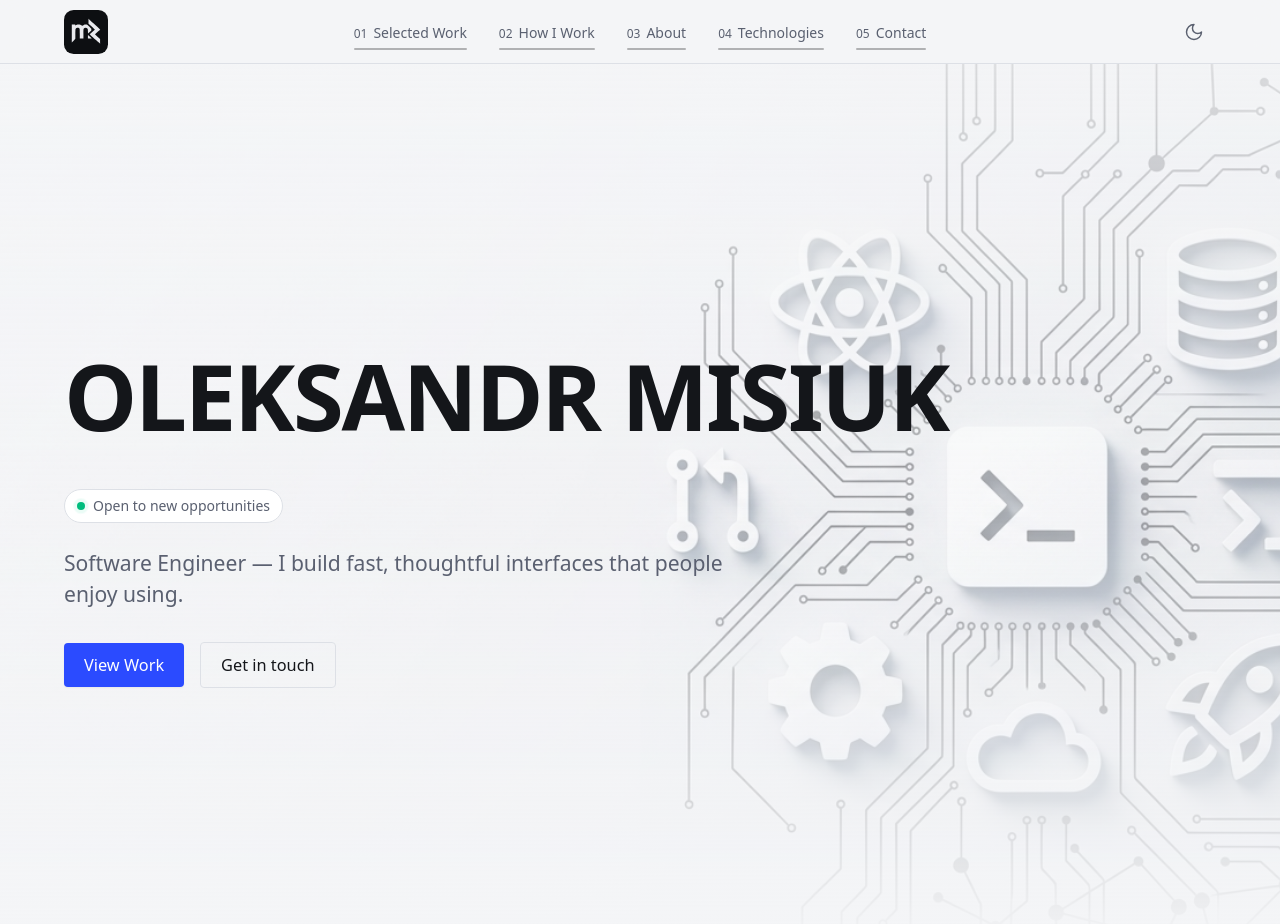
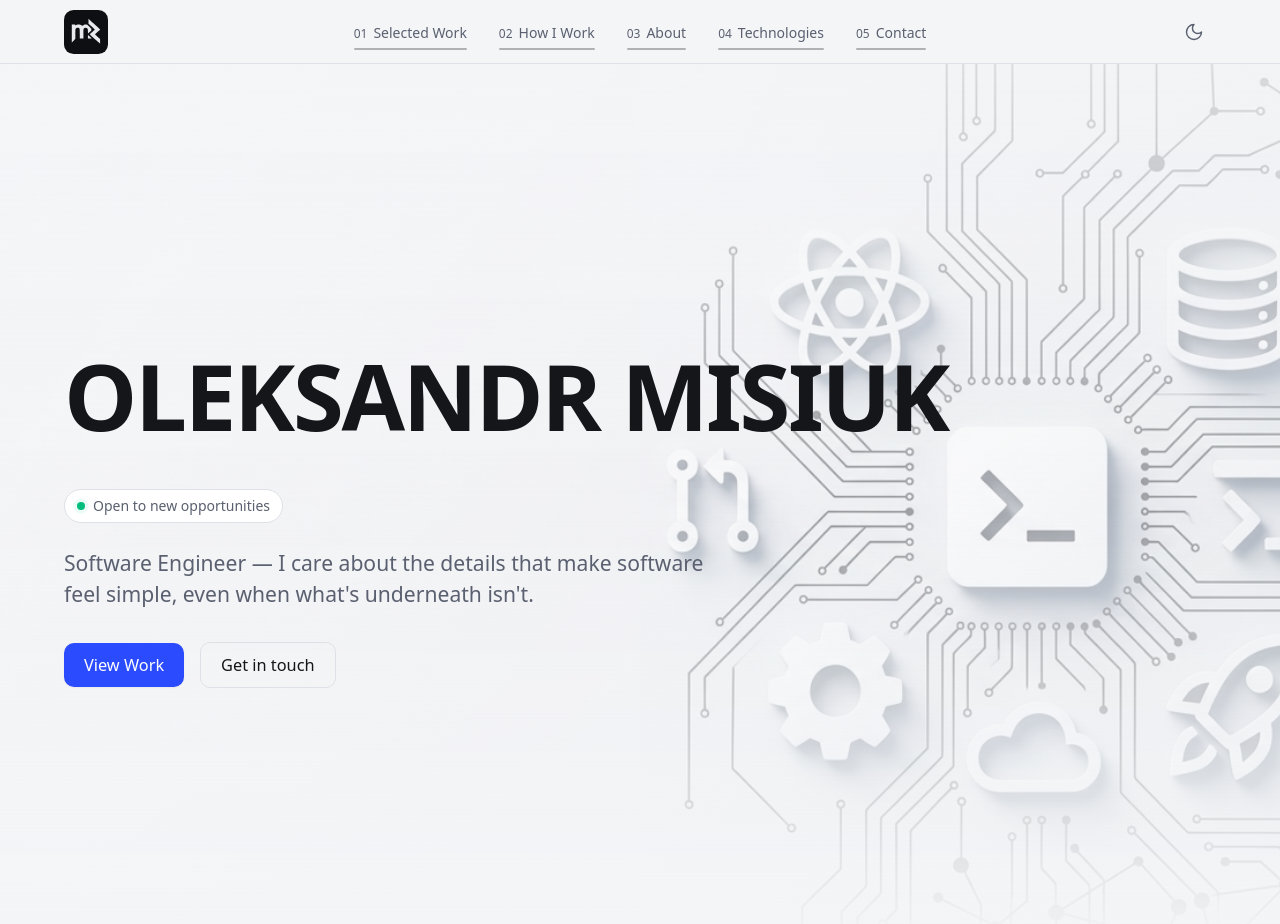
Before and after one commit to AlexandrMisiuk/my-web-site, a React (Vite) app: page / in a window 1280 px wide. Shown: the top 924 px of the page. Built offline with nearby package versions, Linux system fonts and the light colour scheme.

Commit message:
Update site statement and adjust border radius for small elements in global styles.

```diff
--- a/src/data/site.ts
+++ b/src/data/site.ts
@@ -3,7 +3,7 @@ import type { SiteProfile } from './types';
 export const siteProfile: SiteProfile = {
     name: 'Oleksandr Misiuk',
     role: 'Software Engineer',
-    statement: 'I build fast, thoughtful interfaces that people enjoy using.',
+    statement: "I care about the details that make software feel simple, even when what's underneath isn't.",
     status: 'Open to new opportunities',
     links: {
         linkedin: 'https://linkedin.com/in/alexandr-misiuk',
--- a/src/styles/index.css
+++ b/src/styles/index.css
@@ -30,7 +30,7 @@
     --spacing-section: clamp(5rem, 3rem + 8vw, 10rem);
     --header-height: 4rem;
     --mobile-nav-height: calc(100dvh - var(--header-height));
-    --radius-sm: 4px;
+    --radius-sm: 10px;
 }
 
 /* Dark Mode Token Overrides via Data Attribute */
```
